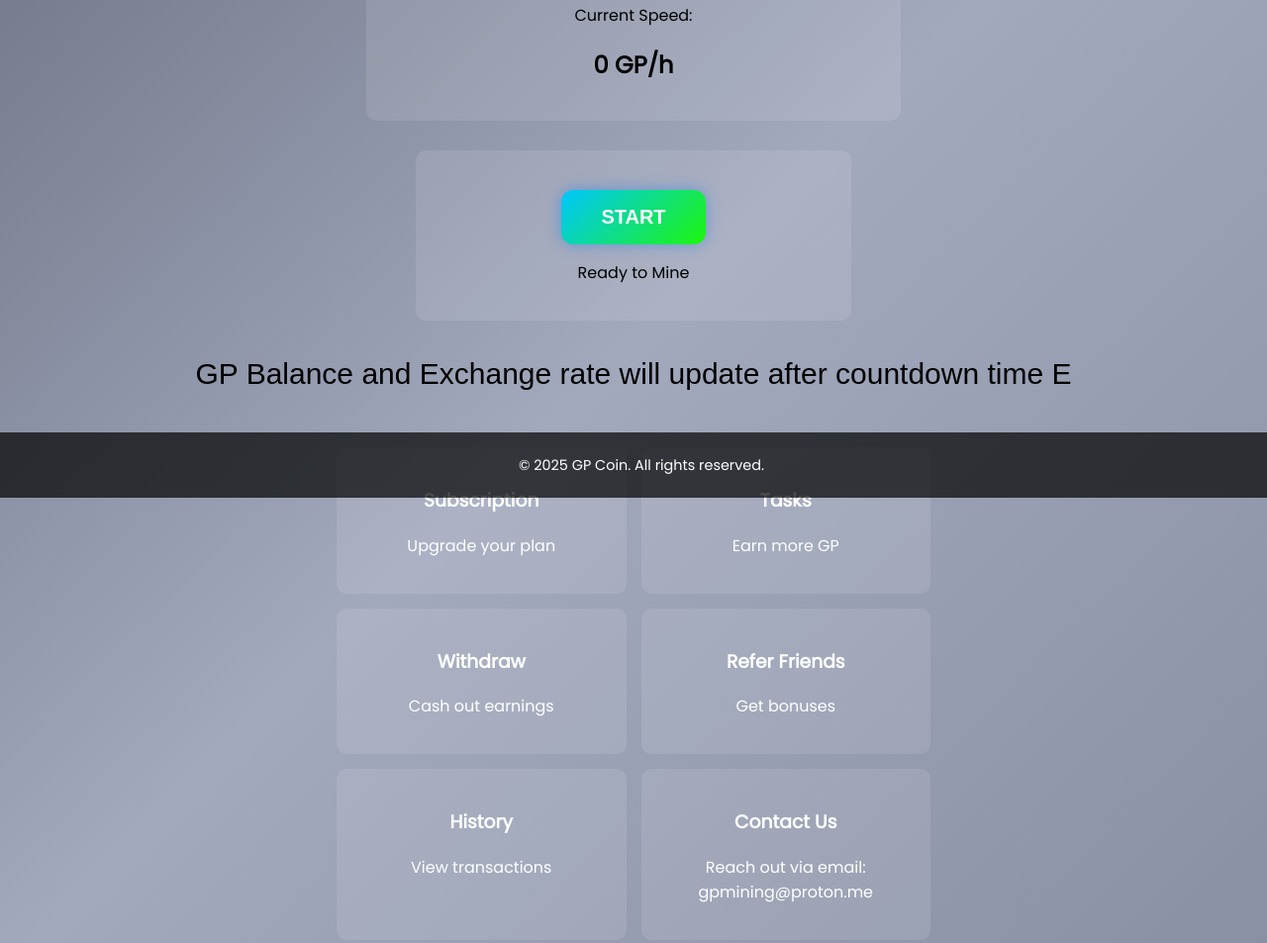
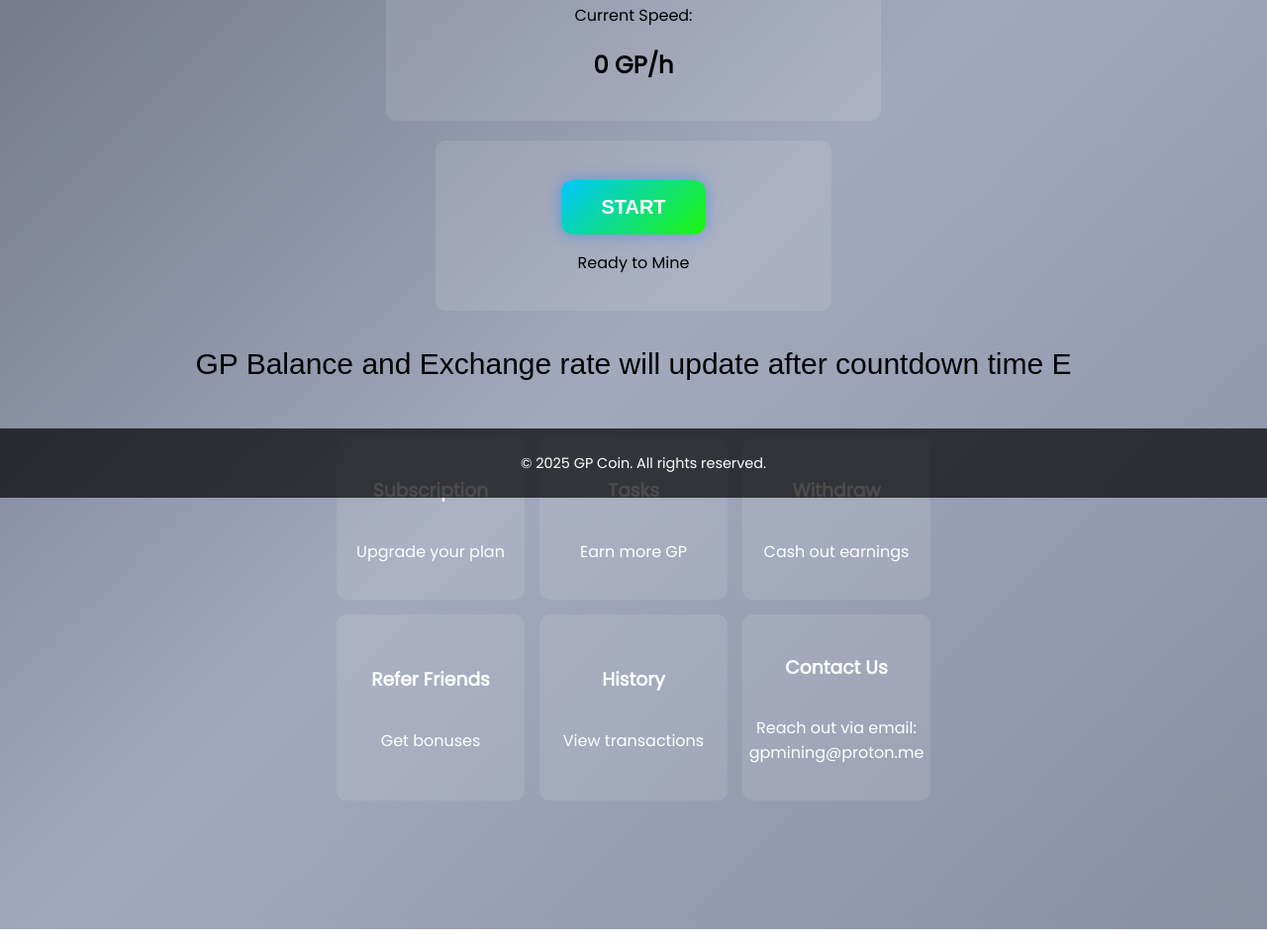
Before and after one commit to gpmining/gp-coin-website, a plain HTML site: page frontend/dashboard.html in a window 1280 px wide. Shown: the part 297-1250 px from the top of the page at 99% size. Drawn offline with Linux system fonts and the light colour scheme; no server answers; sample sign-in values are in the browser's storage; a web font is replaced by a local one.

Commit message:
fix dashboard again

```diff
--- a/frontend/styles/dashboard.css
+++ b/frontend/styles/dashboard.css
@@ -5,6 +5,7 @@ body {
   font-family: 'Poppins', Arial, sans-serif;
   margin: 0;
   padding: 0;
+  width: 100%;
   text-align: center;
   background-size: 300% 300%;
   animation: gradientAnimation 15s ease infinite;
@@ -15,7 +16,10 @@ body {
 /* Section Container */
 .dashboard-section {
   width: 100%;
-  max-width: 100vw;
+  max-width: 100%;
+  overflow-x: hidden;
+  padding: 0 10px; /* small padding on sides */
+  box-sizing: border-box;
 }
 
 /* Gradient Animation */
@@ -33,25 +37,25 @@ body.free {
 }
 
 body.silver {
-  background: linear-gradient(-45deg, #A8C7EC, #475461, #7AA1C7, #608AB3);
+  background: linear-gradient(-45deg, #556ca8, #728fac, #7AA1C7, #4874a0);
   background-size: 300% 300%;
   animation: gradientAnimation 5s ease infinite;
 }
 
 body.gold {
-  background: linear-gradient(-45deg, #DCA848, #E8B74D, #A96031, #DFAA46);
+  background: linear-gradient(-45deg, #efa51c, #E8B74D, #d17034, #946e28);
   background-size: 300% 300%;
   animation: gradientAnimation 5s ease infinite;
 }
 
 body.diamond {
-  background: linear-gradient(-45deg, #54E3F5, #777BE5, #D4C5FE, #EBDDFE);
+  background: linear-gradient(-45deg, #2be4fc, #4d52d8, #6127ff, #b695e3);
   background-size: 300% 300%;
   animation: gradientAnimation 5s ease infinite;
 }
 
 body.ultimate {
-  background: linear-gradient(-45deg, #DD1AE5, #9D7AF7, #BD7DFC, #7531CF);
+  background: linear-gradient(-45deg, #DD1AE5, #932ded, #8b28ef, #cd22e4);
   background-size: 300% 300%;
   animation: gradientAnimation 5s ease infinite;
 }
@@ -311,11 +315,13 @@ header {
    Mining Section (No SVG)
 ================================== */
 .mining-section {
-  margin: 30px auto;
+  width: 100%;
   max-width: 400px;
+  margin: 20px auto;
   padding: 20px;
   background: rgba(255,255,255,0.1);
   border-radius: 10px;
+  box-sizing: border-box;
 }
 
 #countdownDisplay {
@@ -356,20 +362,23 @@ header {
    Balance & Navigation Grid
 ================================== */
 .balance-card {
-  background: rgba(255, 255, 255, 0.1);
-  padding: 20px;
-  border-radius: 10px;
+  width: 100%;
   max-width: 500px;
   margin: 20px auto;
+  padding: 20px;
+  background: rgba(255,255,255,0.1);
+  border-radius: 10px;
+  box-sizing: border-box;
 }
 
 .navigation-grid {
   display: grid;
-  grid-template-columns: repeat(2, 1fr);
+  grid-template-columns: repeat(auto-fit, minmax(140px, 1fr)); /* 💥 dynamic auto fit! */
   gap: 15px;
-  padding: 20px;
+  padding: 20px 0;
+  width: 100%;
   max-width: 600px;
-  margin: 0 auto;
+  margin: 20px auto 50px auto; /* Center with bottom margin for footer */
 }
 
 .nav-card {
@@ -380,6 +389,12 @@ header {
   cursor: pointer;
   color: #fff;
   transition: background 0.3s ease;
+  display: flex;
+  flex-direction: column;
+  justify-content: center;
+  align-items: center;
+  min-height: 120px;
+  box-sizing: border-box;
 }
 
 .nav-card:hover {
@@ -432,14 +447,14 @@ header {
    Footer
 ================================== */
 footer {
-  background-color: rgba(0, 0, 0, 0.7);
+  width: 100%;
+  background: rgba(0, 0, 0, 0.7);
   text-align: center;
-  padding: 0.5rem;
+  padding: 10px;
+  color: #fff;
+  font-size: 0.9rem;
   position: fixed;
   bottom: 0;
-  width: 100%;
-  color: #fff;
-  font-size: 0.9rem;
 }
 
 /* ================================
```
